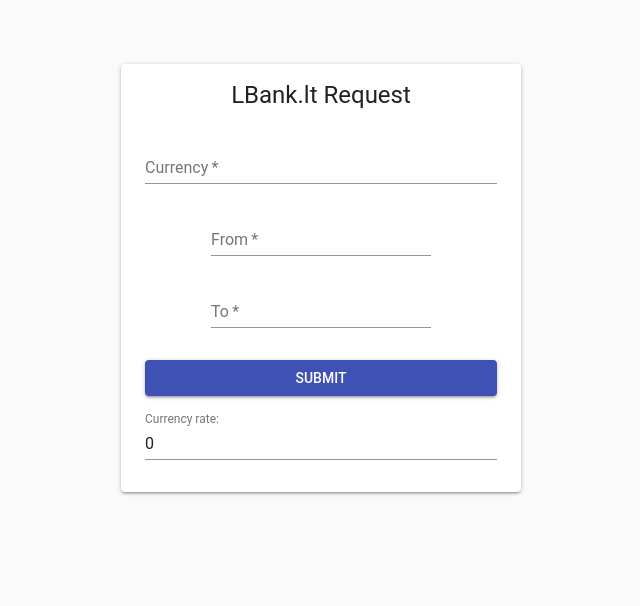
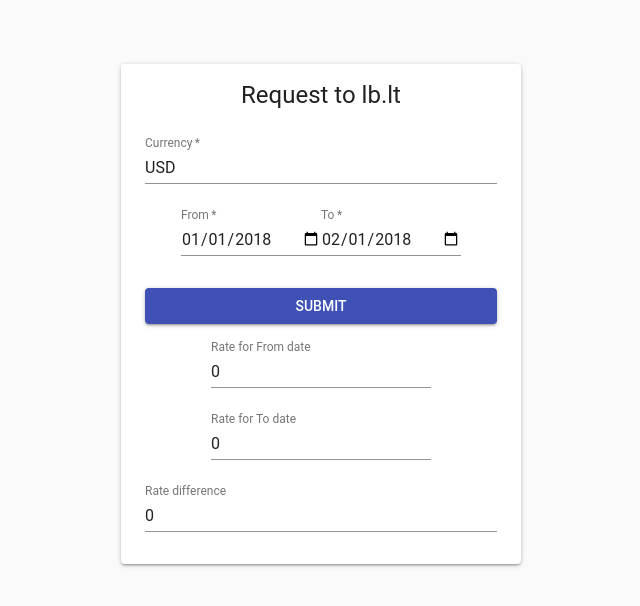
Before and after one commit to Raimondas-Alisauskas/LB-rates_React_Redux_Saga, a React (Create React App) app: page / in a window 1280 px wide. Shown: the top 606 px of the page, without its empty margins (319-959 px from the left). Built offline with nearby package versions, Linux system fonts and the light colour scheme.

Commit message:
Multiple request, rates,  rate difference fields incorporated

```diff
--- a/src/app/components/mainForm/MainForm.js
+++ b/src/app/components/mainForm/MainForm.js
@@ -15,7 +15,9 @@ const MainForm = ({
   currency,
   from,
   to,
-  currencyRate,
+  currencyRate1,
+  currencyRate2,
+  difference,
   handleInputChange,
   handleSubmit
 }) => (
@@ -23,7 +25,7 @@ const MainForm = ({
     <CssBaseline />
     <Paper className={classes.paper}>
       <Typography component="h5" variant="h5">
-        LBank.lt Request
+        Request to lb.lt
       </Typography>
       <form
         className={classes.form}
@@ -43,6 +45,7 @@ const MainForm = ({
           name="from"
           value={from}
           label="From"
+          type="date"
           className={classes.textField}
           margin="normal"
           required
@@ -51,6 +54,7 @@ const MainForm = ({
           name="to"
           value={to}
           label="To"
+          type="date"
           className={classes.textField}
           margin="normal"
           required
@@ -64,16 +68,33 @@ const MainForm = ({
         >
           Submit
         </Button>
+
+        <TextField
+          name="answer1"
+          value={currencyRate1}
+          label="Rate for From date"
+          className={classes.textField}
+          margin="normal"
+          InputProps={{ readOnly: true }}
+        />
+        <TextField
+          name="answer2"
+          value={currencyRate2}
+          label="Rate for To date"
+          className={classes.textField}
+          margin="normal"
+          InputProps={{ readOnly: true }}
+        />
+        <TextField
+          name="answer3"
+          value={difference}
+          label="Rate difference"
+          className={classes.textField}
+          margin="normal"
+          InputProps={{ readOnly: true }}
+          fullWidth
+        />
       </form>
-      <TextField
-        name="answer"
-        value={currencyRate}
-        label="Currency rate:"
-        className={classes.textField}
-        margin="normal"
-        InputProps={{ readOnly: true }}
-        fullWidth
-      />
     </Paper>
   </main>
 );
@@ -83,7 +104,9 @@ MainForm.propTypes = {
   currency: PropTypes.string.isRequired,
   from: PropTypes.string.isRequired,
   to: PropTypes.string.isRequired,
-  currencyRate: PropTypes.string.isRequired,
+  currencyRate1: PropTypes.string.isRequired,
+  currencyRate2: PropTypes.string.isRequired,
+  difference: PropTypes.string.isRequired,
   handleInputChange: PropTypes.func.isRequired,
   handleSubmit: PropTypes.func.isRequired
 };
--- a/src/app/components/mainForm/styles.js
+++ b/src/app/components/mainForm/styles.js
@@ -24,13 +24,6 @@ const styles = theme => ({
   },
   submit: {
     marginTop: theme.spacing.unit * 3
-  },
-  answer: {
-    marginTop: theme.spacing.unit * 3
   }
-  // textField: {
-  //   marginLeft: theme.spacing.unit,
-  //   marginRight: theme.spacing.unit
-  // }
 });
 export default styles;
--- a/src/app/containers/Main.js
+++ b/src/app/containers/Main.js
@@ -1,16 +1,17 @@
 import React, { Component } from 'react';
 import axios from 'axios';
-
 import MainForm from '../components/mainForm/MainForm';
 
 class Main extends Component {
   constructor(props) {
     super(props);
     this.state = {
-      currency: '',
-      from: '',
-      to: '',
-      currencyRate: '0'
+      currency: 'USD',
+      from: '2018-01-01',
+      to: '2018-02-01',
+      currencyRate1: '0',
+      currencyRate2: '0',
+      difference: '0'
     };
   }
 
@@ -21,44 +22,49 @@ class Main extends Component {
 
   handleSubmit = event => {
     event.preventDefault();
-    this.getFxRateForCurrency(this.state.currency, this.state.from);
-  };
 
-  getFxRateForCurrency = (currency, date) => {
-    axios
-      .get(
-        `https://cors.io/?http://old.lb.lt//webservices/fxrates/FxRates.asmx/getFxRatesForCurrency?tp=EU&ccy=${currency}&dtFrom=${date}&dtTo=${date}`
-      )
-      .then(response => {
-        // const answer = response.data;
-        // console.log(answer);
-        // if (window.DOMParser) {
-        //   // code for modern browsers
-        //   const parser = new DOMParser();
-        //   const xmlDoc = parser.parseFromString(answer, 'text/xml');
-        // } else {
-        //   // code for old IE browsers
-        //   const xmlDoc = new ActiveXObject('Microsoft.XMLDOM');
-        //   xmlDoc.async = false;
-        //   xmlDoc.loadXML(answer);
-        // }
-        console.log(response.data);
+    const getFxRateForCurrency = (currency, date1, date2) => {
+      axios
+        .all([
+          axios.get(
+            `https://cors.io/?http://old.lb.lt//webservices/fxrates/FxRates.asmx/getFxRatesForCurrency?tp=EU&ccy=${currency}&dtFrom=${date1}&dtTo=${date1}`
+          ),
+          axios.get(
+            `https://cors.io/?http://old.lb.lt//webservices/fxrates/FxRates.asmx/getFxRatesForCurrency?tp=EU&ccy=${currency}&dtFrom=${date2}&dtTo=${date2}`
+          )
+        ])
+        .then(
+          axios.spread((response1, response2) => {
+            console.log(response1.data);
+            console.log(response2.data);
+            const value1 = getElementValueFromResponse(response1, 'Amt');
+            const value2 = getElementValueFromResponse(response2, 'Amt');
+            this.setState({ currencyRate1: value1 });
+            this.setState({ currencyRate2: value2 });
+            this.setState({ difference: (value2 - value1).toFixed(4) });
+          })
+        )
+        .catch(error => {
+          if (error.response) {
+            alert(
+              'Problem with Lb.lt server responce. Please try another time or conect directly' +
+                'https://www.lb.lt/lt/kasdien-skelbiami-euro-ir-uzsienio-valiutu-santykiai-skelbia-europos-centrinis-bankas'
+            );
+          } else if (error.request) {
+            alert('The request was made but no response was received');
+          } else {
+            alert('Please put the valid data');
+          }
+        });
+    };
 
-        const xmlDoc = new DOMParser().parseFromString(
-          response.data,
-          'text/xml'
-        );
+    const getElementValueFromResponse = (response, element) => {
+      const xmlDoc = new DOMParser().parseFromString(response.data, 'text/xml');
 
-        console.log(xmlDoc);
+      return xmlDoc.getElementsByTagName(element)[1].textContent;
+    };
 
-        const amtValue = xmlDoc.getElementsByTagName('Amt')[1].textContent;
-        this.setState({ currencyRate: amtValue });
-
-        console.log(amtValue);
-      })
-      .catch(error => {
-        alert(error);
-      });
+    getFxRateForCurrency(this.state.currency, this.state.from, this.state.to);
   };
 
   render() {
@@ -67,7 +73,9 @@ class Main extends Component {
         currency={this.state.currency}
         from={this.state.from}
         to={this.state.to}
-        currencyRate={this.state.currencyRate}
+        currencyRate1={this.state.currencyRate1}
+        currencyRate2={this.state.currencyRate2}
+        difference={this.state.difference}
         handleInputChange={this.handleInputChange}
         handleSubmit={this.handleSubmit}
       />
```
